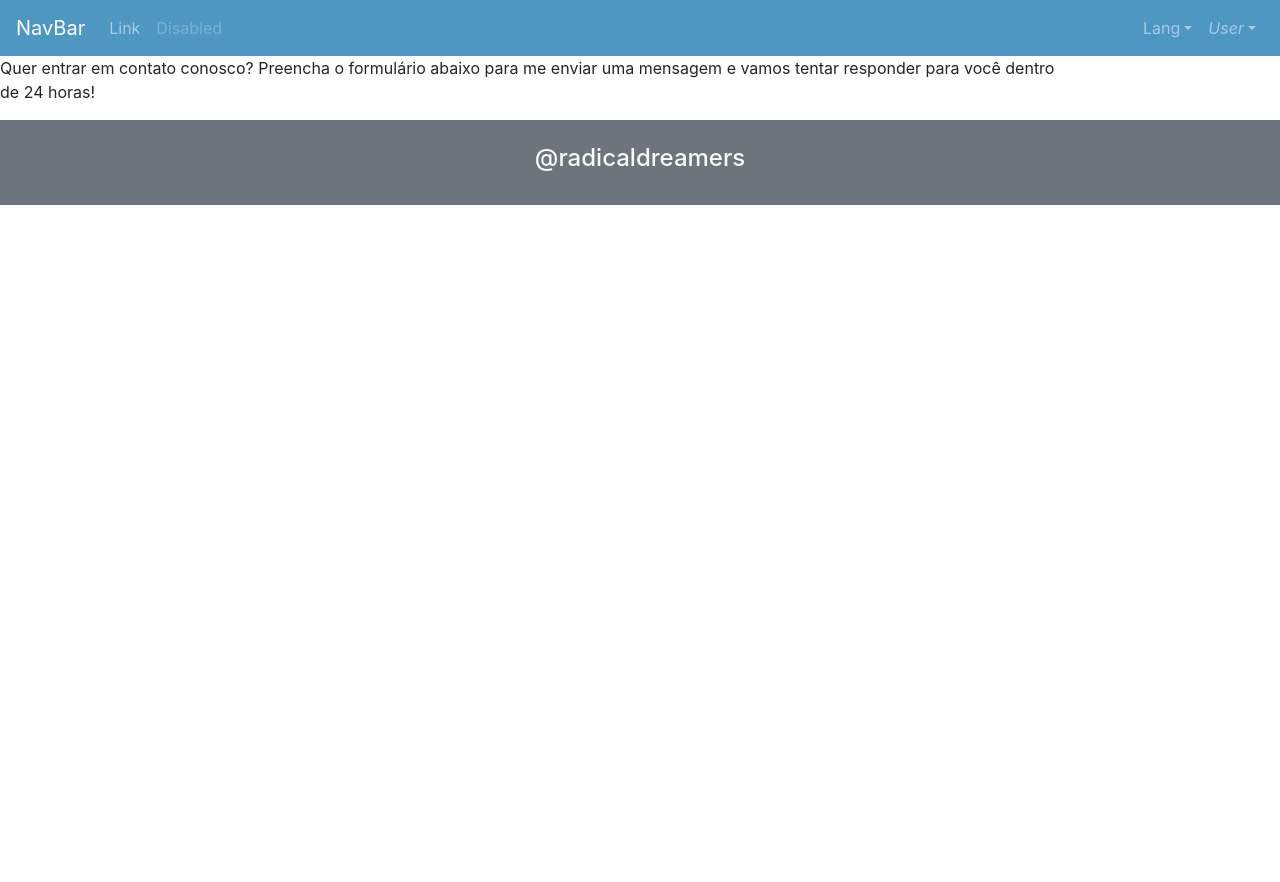
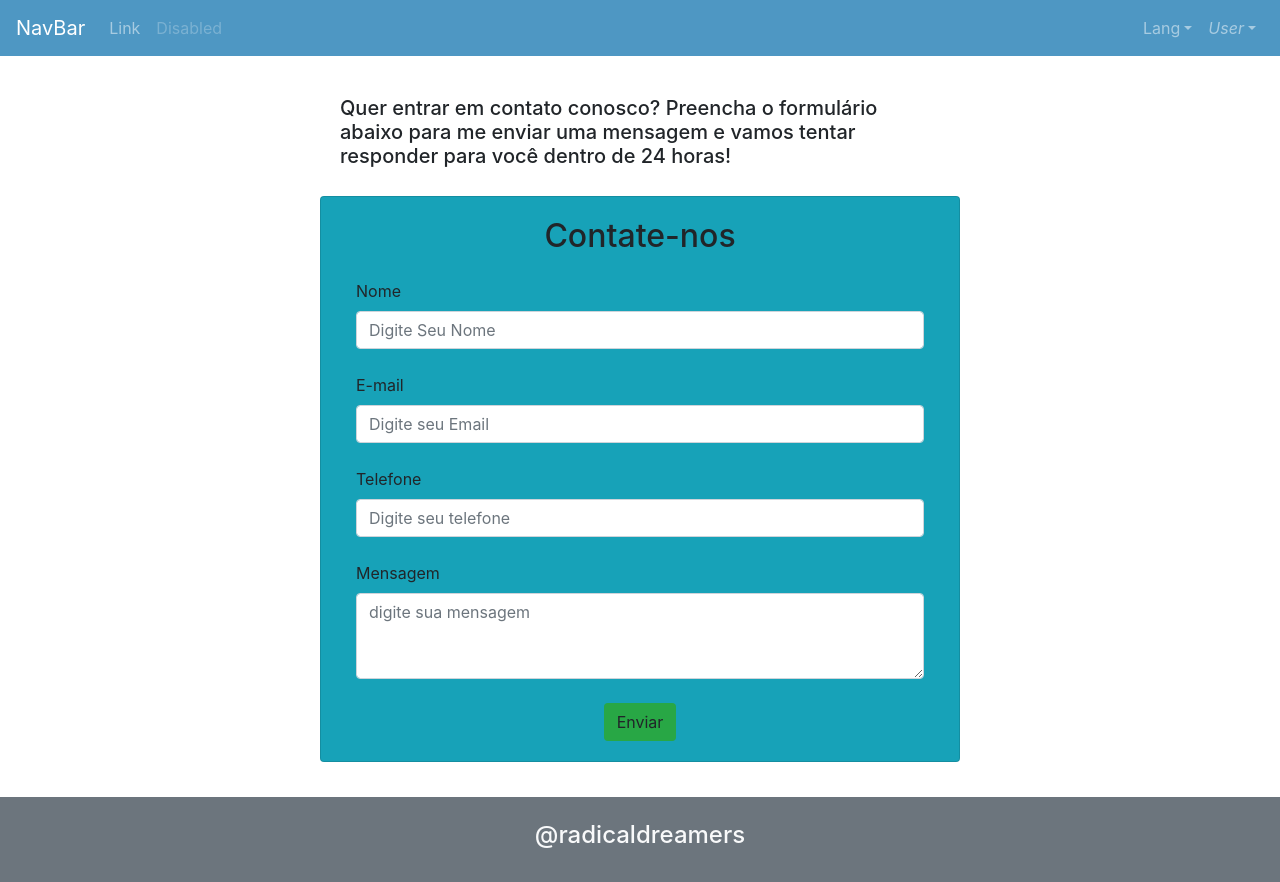
Before and after one commit to ifpi-picos/projeto-alt-f4, a Vue app: page /contato in a window 1280 px wide. Before the commit the page ends 800 px from the top, so only its background shows below. Built offline with nearby package versions, Linux system fonts and the light colour scheme.

Commit message:
correcoes nas paginas de sobre e contato

```diff
--- a/src/views/Contato.vue
+++ b/src/views/Contato.vue
@@ -1,14 +1,69 @@
 <template>
   <div class="conteiner">
-    <div class="row">
-      <div class="div.col-lg-8 col-md-10 mx-10">
-        <p>
-          Quer entrar em contato conosco? Preencha o formulário abaixo para me
-          enviar uma mensagem e vamos tentar responder para você dentro de 24
-          horas!
-        </p>
-      </div>
-    </div>
+    <p class="h5 col-md-6 mr-auto ml-auto" id="espaco">
+      Quer entrar em contato conosco? Preencha o formulário abaixo para me
+      enviar uma mensagem e vamos tentar responder para você dentro de 24 horas!
+    </p>
+    <!--
+        nome
+        email
+        numero de celular
+        texto area -->
+
+    <b-card class="col-md-6 ml-auto mr-auto bg-info">
+      <form>
+        <p class="h2 text-center mb-4">Contate-nos</p>
+
+        <!-- Fala o nome -->
+        <label for="nome" class="grey-text">Nome</label>
+        <input
+          type="text"
+          id="nome"
+          class="form-control"
+          placeholder="Digite Seu Nome"
+        />
+
+        <br />
+
+        <!-- fala o email -->
+        <!-- colocar o required depois no email -->
+        <label for="email" class="grey-text">E-mail</label>
+        <input
+          type="email"
+          id="email"
+          class="form-control"
+          placeholder="Digite seu Email"
+        />
+
+        <br />
+
+        <!-- telefone -->
+        <label for="telefone" class="grey-text">Telefone</label>
+        <input
+          type="number"
+          id="telefone"
+          class="form-control"
+          placeholder="Digite seu telefone"
+        />
+
+        <br />
+
+        <!-- deixe a mensagem -->
+        <label for="mensagem" class="grey-text">Mensagem</label>
+        <textarea
+          type="text"
+          id="mensagem"
+          class="form-control"
+          rows="3"
+          placeholder="digite sua mensagem"
+        ></textarea>
+
+        <div class="text-center mt-4">
+          <!-- <button class="btn btn-outline-warning"  type="submit">Enviar</button> -->
+          <button class="btn btn bg-success">Enviar</button>
+        </div>
+      </form>
+    </b-card>
   </div>
 </template>
 
@@ -16,5 +71,14 @@
 export default {};
 </script>
 
-<style>
+<style scoped>
+  .conteiner
+  {
+    padding: 20px 0px 35px;
+  }
+
+  #espaco
+  {
+    padding: 20px;
+  }
 </style>
--- a/src/views/Sobre.vue
+++ b/src/views/Sobre.vue
@@ -1,33 +1,24 @@
 <template>
   <div class="conteiner">
     <div class="row">
-          <div class = 'div.col-lg-8 col-md-10 mx-10'>
-              <p>
-                "
-                   A  "
-                   <b>radical dreamers</b>
-                   "é uma empresa de desenvolvimento de jogos e de soluções
-                   tecnologicas criativas.
-                                "
+        <!-- faz com que tudo centralizado mr-auto ml auto -->
+       <div class="div.col-lg-8 col-md-10 mx-3 mr-auto ml-auto">
+        <p class="h5 col-md-8 mr-auto ml-auto">
+          A <b>radical dreamers</b>
+          é uma empresa de desenvolvimento de jogos e de soluções tecnologicas
+          criativas
         </p>
 
-              <p>
-                  "
-                         Nossa "
-                    <b>Visão</b>
-                    "é: ser uma empresa de economia criativa reconhecida por fazer a
-                    diferença no arranjo produtivo local e na vida das pessoas.
-                                 "
+        <p class="h5 col-md-8 mr-auto ml-auto">
+          Nossa <b>Visão</b>
+          é: ser uma empresa de economia criativa reconhecida por fazer a
+          diferença no arranjo produtivo local e na vida das pessoas
         </p>
 
-              <p>
-                "
-                    Nossa"
-                    <b>Missão</b>
-
-                    "é: criar uma cultura gamer atraves de produtos de qualidade
+        <p class="h5 col-md-8 mr-auto ml-auto">
+          Nossa <b>Missão</b>
+          é: criar uma cultura gamer atraves de produtos de qualidade
           reconhecida, gerando valor, renda e oportunidades
-                                 "
         </p>
       </div>
     </div>
@@ -35,18 +26,12 @@
 </template>
 
 <script>
-export default {
-
-}
+export default {};
 </script>
 
 <style scoped>
-
-.conteiner{
-    /* height: 90%;
-    width: 90%; */
-
-    padding: 175px;
+.conteiner {
+  padding: 154px;
+  /* padding: 30px; */
 }
-
 </style>
```
Lines whose indentation alone changed are shown as unchanged.
